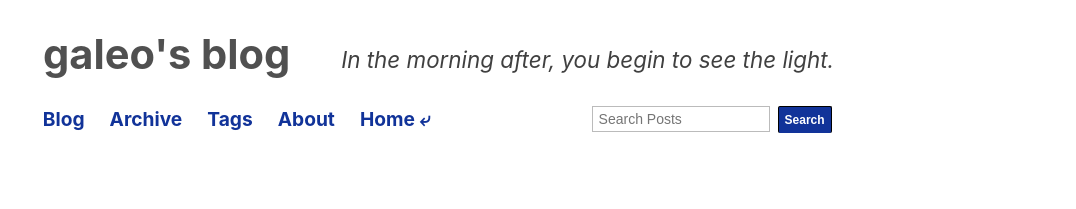
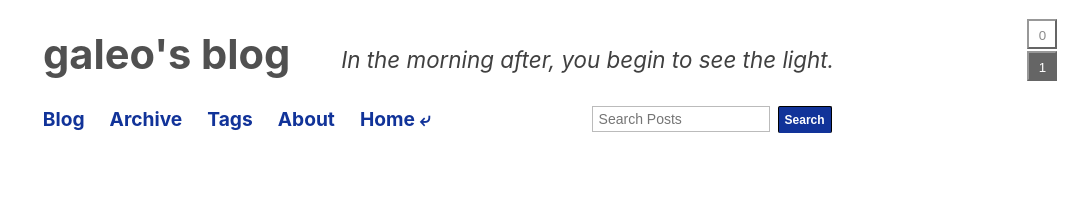
Before and after one commit to galeo/blog.galeo.me, a Jekyll site: the page built from index.html, in a window 1280 px wide. Shown: the top 209 px of the page, without its empty margins (204-1280 px from the left). Built offline with Jekyll 4.4.1, drawn with Linux system fonts in a browser that asks for light colours; Markdown is read by kramdown in place of the engine named in the settings; the list of posts is cut into pages by our own code; comment, search, counter and statistics services are not loaded.

Commit message:
feat: enable theme switch with simple-css-switch.js [WIP]

```diff
--- a/_includes/head.html
+++ b/_includes/head.html
@@ -8,6 +8,10 @@
 
   <!-- CSS -->
   <link rel="stylesheet" href="{{ site.baseurl }}static/css/blog-galeo-me.css">
+  <link class="s-css-s--style" rel="stylesheet" title="Default" href="{{ site.baseurl }}static/css/default.css">
+  <link class="s-css-s--style" rel="stylesheet alternate" title="Dark" href="{{ site.baseurl }}static/css/dark.css">
 
   {% include meta_icons.html %}
+
+  <script src="{{ site.baseurl }}static/js/simple-css-switch.js"></script>
 </head>
--- a/_layouts/default.html
+++ b/_layouts/default.html
@@ -3,8 +3,10 @@
 
   {% include head.html %}
 
-  <body>
+  <body onload="simpleCssSwitch()">
     <div class="container content">
+
+      <div id="s-css-s--menu"></div>
 
       <div class="header">
         <h1 class="title">
--- a/static/css/blog-galeo-me.css
+++ b/static/css/blog-galeo-me.css
@@ -15,6 +15,43 @@ a {
 a:hover {
   color: #900;
 }
+/* simple-CSS-switch style */
+#s-css-s--menu {
+  position: absolute;
+  top: 1em;
+  right: 1em;
+  opacity: 0.6;
+  transition: opacity 0.3s ease;
+}
+#s-css-s--menu:hover {
+  opacity: 1;
+}
+.s-css-s-button:focus {
+  outline: 0 none;
+}
+.s-css-s--button {
+  display: block;
+  width: 30px;
+  height: 30px;
+  line-height: 30px;
+  text-align: center;
+  margin: 0.2em;
+  padding: 0;
+  color: inherit;
+  background-color: inherit;
+}
+.s-css-s--active-style {
+  border-style: inset;
+}
+.s-css-s--default-css {
+  color: #404040;
+  background-color: #fff;
+}
+.s-css-s--dark-css {
+  color: #fff;
+  background-color: #000;
+}
+/* simple-CSS-switch style end */
 code {
   font-family: Inconsolata, Menlo, Consolas, "Ubunto Mono", Monaco, 'DejaVu Sans Mono';
   font-size: 1.1em;
@@ -42,13 +79,13 @@ kbd {
 }
 table {
   font-size: 100%;
-  margin: .5em 0;
+  margin: 0.5em 0;
   border-collapse: collapse;
 }
 table th,
 table td {
   margin: 2px;
-  padding: .3em;
+  padding: 0.3em;
   border: 1px solid #777;
 }
 table th {
@@ -119,7 +156,7 @@ div#search-box-nav {
   float: right;
   width: 240px;
   margin: 0;
-  padding-right: .6em;
+  padding-right: 0.6em;
 }
 form.search-box-bar {
   font-size: 13px;
@@ -200,7 +237,7 @@ div.post .series {
   font-size: 95%;
   display: inline-block;
   margin-bottom: 1em;
-  padding: .2em .5em;
+  padding: 0.2em 0.5em;
   border: 1px solid #ccc;
   border-radius: 4px;
   box-shadow: 2px 2px 4px #e0e0e0;
@@ -232,7 +269,7 @@ div.related ul.related-posts h4 {
 }
 #table-of-contents {
   margin: 1em 0;
-  padding: .1em;
+  padding: 0.1em;
 }
 .content .post h1,
 .content .page h1 {
@@ -251,7 +288,7 @@ div.related ul.related-posts h4 {
   font-size: 160%;
   line-height: 1.2em;
   margin-top: 35px;
-  padding: 0 0 .3em;
+  padding: 0 0 0.3em;
   color: #139;
 }
 .content h3 {
@@ -282,7 +319,7 @@ p.search-info {
   font-size: 1.1em;
 }
 .verbatim {
-  margin: .5em 0;
+  margin: 0.5em 0;
 }
 .verbatim pre {
   margin: 0;
@@ -290,7 +327,7 @@ p.search-info {
 .verbatim-caption {
   font-size: 80%;
   display: block;
-  padding: .2em;
+  padding: 0.2em;
   border: 1px solid #ccc;
   border-bottom: 0;
   background: #fff;
@@ -428,7 +465,7 @@ a.dsq-brlink {
 #postamble p,
 #preamble p {
   font-size: 90%;
-  margin: .2em;
+  margin: 0.2em;
 }
 p.verse {
   margin-left: 3%;
@@ -456,7 +493,7 @@ pre.src {
 }
 pre.src:before {
   border-radius: 3px;
-  font-size: .9em;
+  font-size: 0.9em;
   line-height: 1em;
   position: absolute;
   top: 4px;
@@ -562,7 +599,7 @@ div#text-footnotes .footdef div.footpara {
   padding-left: 30px;
 }
 .figure {
-  padding: 1em .5em;
+  padding: 1em 0.5em;
 }
 .figure p {
   text-align: center;
--- /dev/null
+++ b/static/css/dark.css
@@ -0,0 +1,7 @@
+body {
+  color: #fafbfc;
+  background-color: #404040;
+}
+.container {
+  color: #fafbfc;
+}
--- /dev/null
+++ b/static/js/simple-css-switch.js
@@ -0,0 +1,48 @@
+function simpleCssSwitch() {
+    var stylesMenuContainer = document.getElementById('s-css-s--menu');
+    var styleButtons = [];
+    var stylesAvailable = Array.prototype.slice.call(
+        document.querySelectorAll('.s-css-s--style')
+    );
+    stylesAvailable.forEach(function(style, idx) {
+        var cssFileAsClass = 's-css-s--' + style.href.split('/').pop().replace('.', '-');
+        var styleOptionButton = document.createElement('button');
+        styleOptionButton.setAttribute('title', style.title);
+        styleOptionButton.classList.add('s-css-s--button', cssFileAsClass);
+        styleOptionButton.innerText = idx;
+        styleOptionButton.addEventListener(
+            'click', function(e) {
+                chooseStyle(style.title);
+                markActiveButton(e.target);
+            });
+        styleButtons.push(styleOptionButton);
+        stylesMenuContainer.appendChild(styleOptionButton);
+    });
+
+    var activeStyle = localStorage.getItem('s-css-s--active-style');
+    if (activeStyle) {
+        styleButtons.forEach(function(btn){
+            if (btn.title === activeStyle) {
+                btn.click();
+            }
+        });
+    }
+
+    function markActiveButton(clicked) {
+        styleButtons.forEach(function(btn){
+            btn.classList.remove('s-css-s--active-style');
+        });
+        clicked.classList.add('s-css-s--active-style');
+    }
+
+    function chooseStyle(styleTitle) {
+        stylesAvailable.forEach(function(style){
+            style.disabled = true;
+            if (style.title === styleTitle) {
+                style.disabled = false;
+                localStorage.setItem('s-css-s--active-style', styleTitle);
+            }
+        });
+    }
+
+}
```
Also changed, not shown: static/css/default.css (added).
